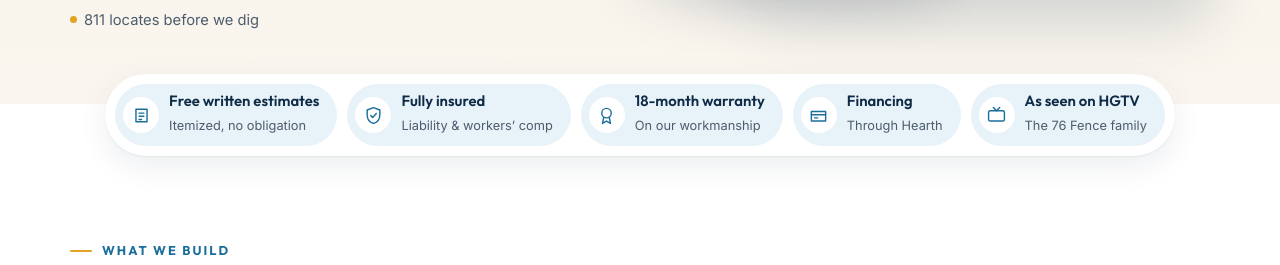
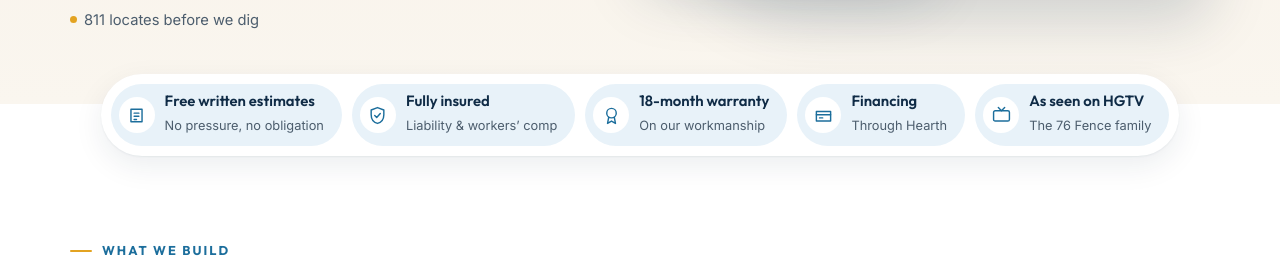
Before and after one commit to brysr1/conroetxfences, a Jekyll site: the page built from index.md, in a window 1280 px wide and 900 px high, scrolled down 540 px, cut to the strip 142-407 px from the top of the window. Built offline with Jekyll 4.4.1, drawn with Linux system fonts in a browser that asks for light colours.

Commit message:
Update trust strip text

```diff
--- a/_includes/trust.html
+++ b/_includes/trust.html
@@ -1,6 +1,6 @@
 <section class="lc-trust" aria-label="Why homeowners choose us">
   <ul class="lc-wrap">
-    <li><span class="lc-trust-ic"><svg viewBox="0 0 24 24" aria-hidden="true"><path d="M5 4h14v16H5z"/><path d="M9 9h6M9 13h6M9 17h3"/></svg></span><span><strong>Free written estimates</strong><small>Itemized, no obligation</small></span></li>
+    <li><span class="lc-trust-ic"><svg viewBox="0 0 24 24" aria-hidden="true"><path d="M5 4h14v16H5z"/><path d="M9 9h6M9 13h6M9 17h3"/></svg></span><span><strong>Free written estimates</strong><small>No pressure, no obligation</small></span></li>
     <li><span class="lc-trust-ic"><svg viewBox="0 0 24 24" aria-hidden="true"><path d="M12 2l8 3v6c0 5.5-3.6 9.7-8 11-4.4-1.3-8-5.5-8-11V5z"/><path d="m8.5 12 2.5 2.5 4.5-5"/></svg></span><span><strong>Fully insured</strong><small>Liability &amp; workers&rsquo; comp</small></span></li>
     <li><span class="lc-trust-ic"><svg viewBox="0 0 24 24" aria-hidden="true"><circle cx="12" cy="9" r="6"/><path d="M8.5 14 7 22l5-3 5 3-1.5-8"/></svg></span><span><strong><a href="{{ '/warranty/' | relative_url }}">18-month warranty</a></strong><small>On our workmanship</small></span></li>
     <li><span class="lc-trust-ic"><svg viewBox="0 0 24 24" aria-hidden="true"><path d="M3 7h18v12H3z"/><path d="M3 11h18M7 15h4"/></svg></span><span><strong><a href="{{ '/financing/' | relative_url }}">Financing</a></strong><small>Through Hearth</small></span></li>
```
